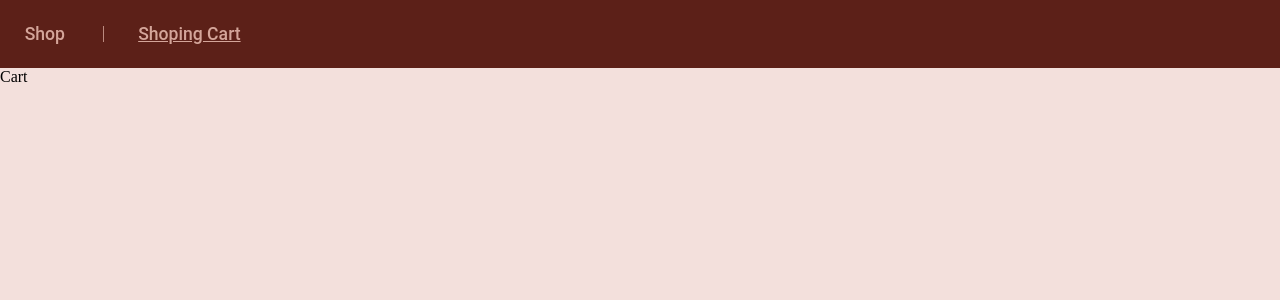
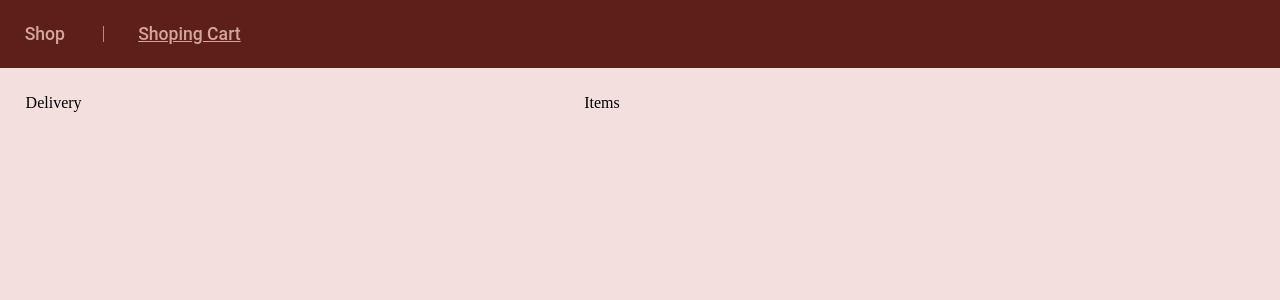
Before and after one commit to NataliaIv90/eliftech-test-delivery-app, a React (Create React App) app: page /cart in a window 1280 px wide. Shown: the top 300 px of the page. Built offline with nearby package versions, Linux system fonts and the light colour scheme.

Commit message:
fix: fix router

```diff
--- /dev/null
+++ b/src/pages/shoppingCart/Cart.js
@@ -0,0 +1,10 @@
+import { CartWrapper, DeliveryInfo, ItemsInCart } from './Cart.styled';
+
+export const Cart = () => {
+  return (
+    <CartWrapper>
+      <DeliveryInfo>Delivery</DeliveryInfo>
+      <ItemsInCart>Items</ItemsInCart>
+    </CartWrapper>
+  )
+}
--- /dev/null
+++ b/src/pages/shoppingCart/Cart.styled.js
@@ -0,0 +1,16 @@
+import { styled } from "@mui/system";
+
+export const CartWrapper = styled('main')({
+  display: 'grid',
+  gridTemplateColumns: '1fr 1.2fr',
+  padding: '2%'
+});
+
+export const DeliveryInfo = styled('div')({
+  width: '100%',
+});
+
+export const ItemsInCart = styled('div')({
+  height: '84vh',
+  overflowY: 'scroll',
+})
--- a/src/router/Router.js
+++ b/src/router/Router.js
@@ -1,6 +1,7 @@
 import { createBrowserRouter } from "react-router-dom";
 import { App } from "../pages/app/App";
 import { Shop } from '../pages/shop/Shop';
+import { Cart } from '../pages/shoppingCart/Cart';
 
 export const router = createBrowserRouter([
   {
@@ -12,8 +13,8 @@ export const router = createBrowserRouter([
         element: <Shop />,
       },
       {
-        path: "cart",
-        element: <div>Cart</div>
+        path: "/cart",
+        element: <Cart />
       }
     ]
   },
```
